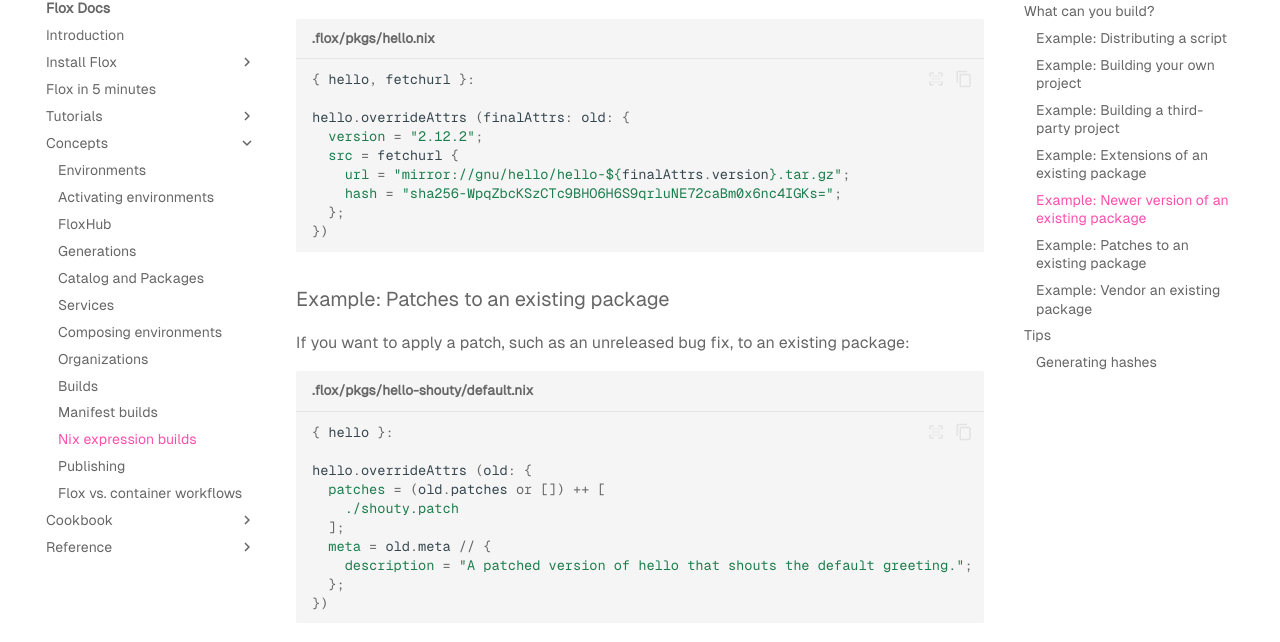
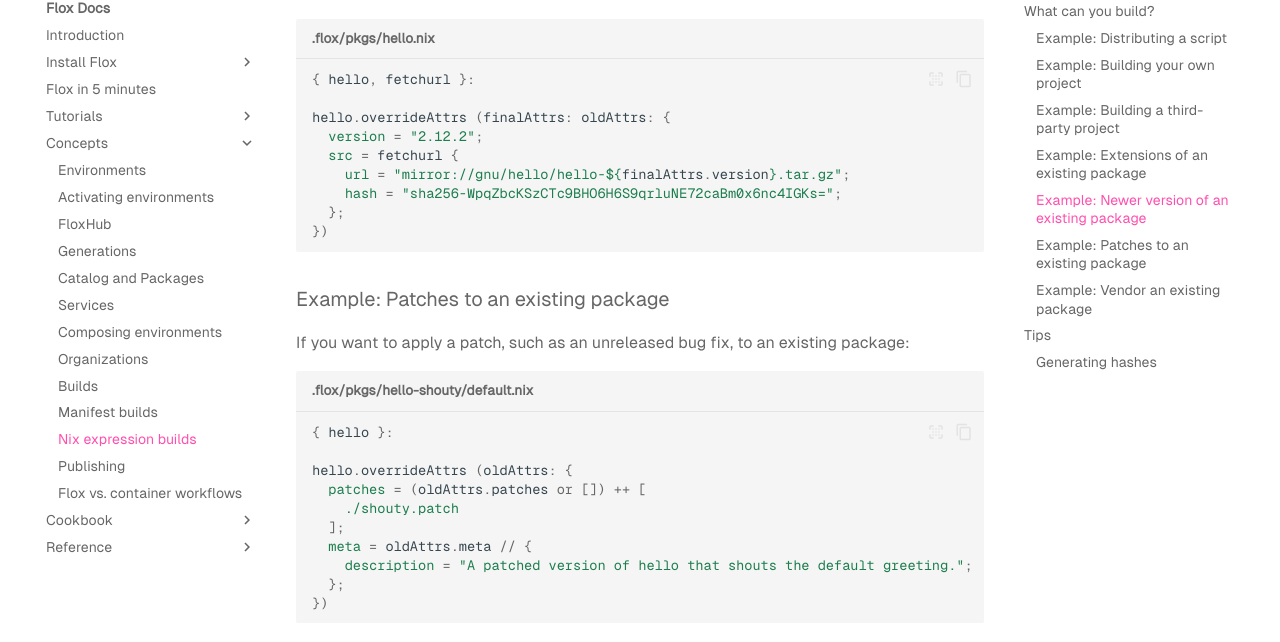
Before and after one commit to flox/floxdocs, an MkDocs documentation site: the page built from docs/concepts/nix-expression-builds.md, in a window 1280 px wide and 900 px high, scrolled down 3445 px. Shown: the part 151-793 px from the top of the window. Built offline with MkDocs 1.6.1 and Material for MkDocs 9.7.7, drawn with Linux system fonts in a browser that asks for light colours; plug-ins that fetch from the network failed and are left out; comment, search, counter and statistics services are not loaded.

Commit message:
docs(nef): Rename old -> oldAttrs
To make it clearer that these are attrs.

The docs refer to these as `previousAttrs` but there's very little usage
of that in the single argument form in `nixos/nixpkgs`, where there's
mostly a 50:50 split between `old` and `oldAttrs`:

- https://nixos.org/manual/nixpkgs/stable/#sec-pkg-overrideAttrs
- https://github.com/search?q=repo%3ANixOS%2Fnixpkgs+overrideAttrs+old&type=code
- https://github.com/search?q=repo%3ANixOS%2Fnixpkgs+overrideAttrs+previousattrs&type=code

````diff
--- a/docs/concepts/nix-expression-builds.md
+++ b/docs/concepts/nix-expression-builds.md
@@ -137,7 +137,7 @@
 ```nix title=".flox/pkgs/hello.nix"
 { hello, fetchurl }:
 
-hello.overrideAttrs (finalAttrs: old: {
+hello.overrideAttrs (finalAttrs: oldAttrs: {
   version = "2.12.2";
   src = fetchurl {
     url = "mirror://gnu/hello/hello-${finalAttrs.version}.tar.gz";
@@ -153,11 +153,11 @@
 ```nix title=".flox/pkgs/hello-shouty/default.nix"
 { hello }:
 
-hello.overrideAttrs (old: {
-  patches = (old.patches or []) ++ [
+hello.overrideAttrs (oldAttrs: {
+  patches = (oldAttrs.patches or []) ++ [
     ./shouty.patch
   ];
-  meta = old.meta // {
+  meta = oldAttrs.meta // {
     description = "A patched version of hello that shouts the default greeting.";
   };
 })
````
